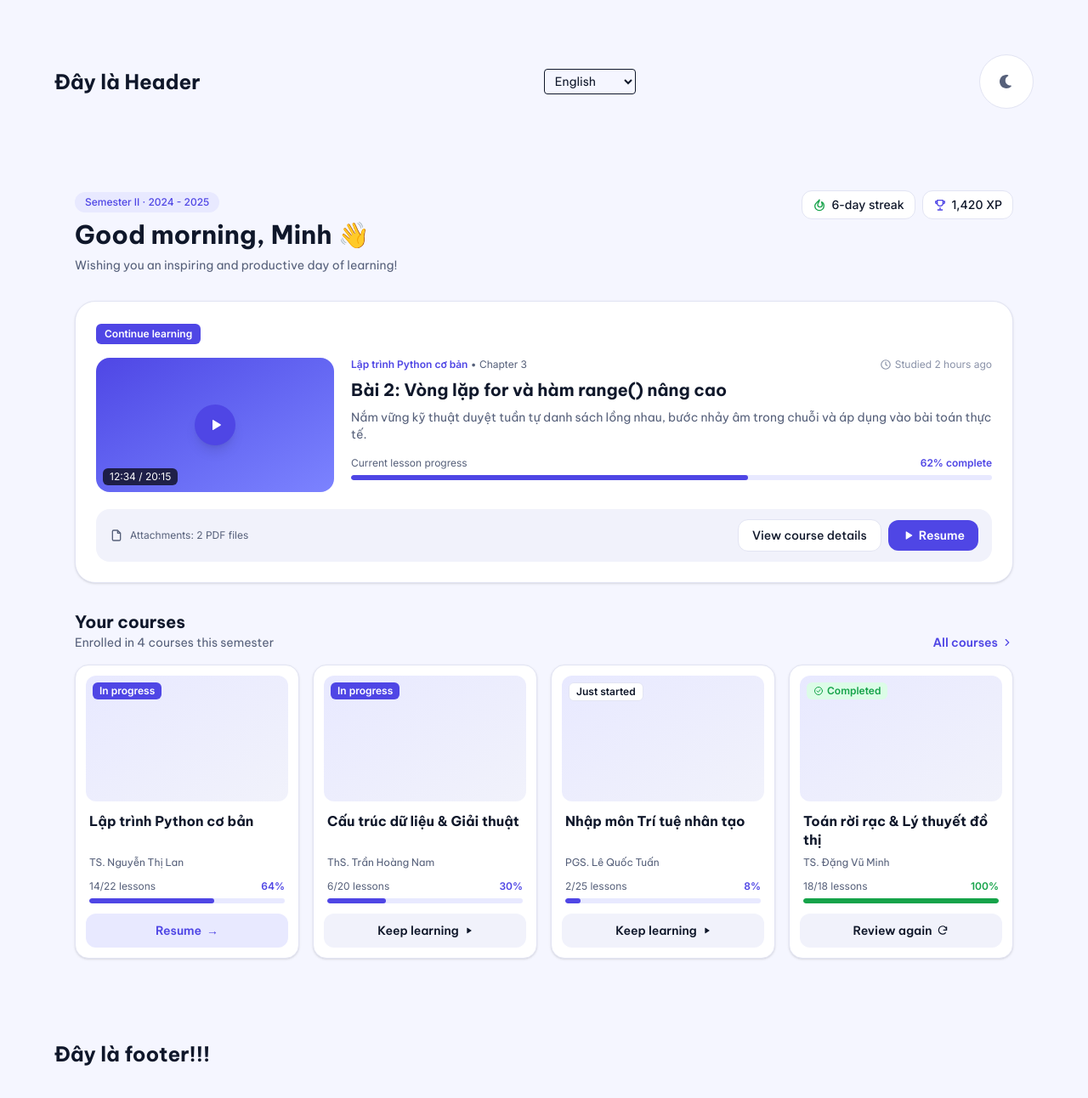
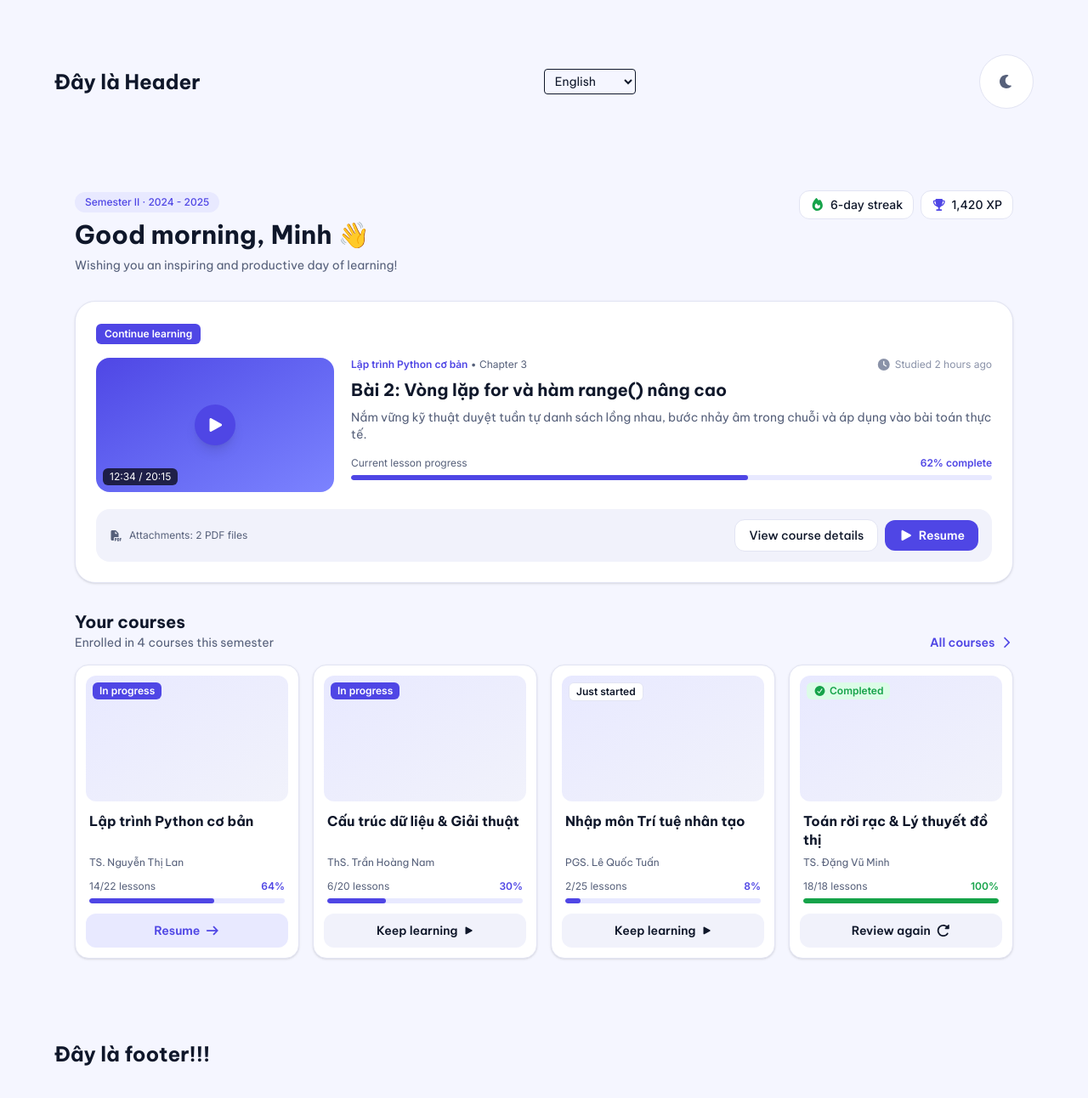
Before and after one commit to hieuntse-hcmut/DATH_17, a React (Vite) app in the folder frontend/: page / in a window 1280 px wide. Shown: the top 1292 px of the page at 85% size. Built offline with nearby package versions, Linux system fonts and the light colour scheme.

Commit message:
change icon homepage

```diff
--- a/frontend/src/pages/Home/components/ContinueLearningCard.tsx
+++ b/frontend/src/pages/Home/components/ContinueLearningCard.tsx
@@ -1,8 +1,8 @@
 import { useTranslation } from 'react-i18next'
 import type { CurrentLesson } from '../services/home.type'
 import ProgressBar from './ProgressBar'
-import { ClockIcon, FileIcon, PlayIcon } from './Icons'
-
+import { FontAwesomeIcon } from '@fortawesome/react-fontawesome'
+import { faClock, faFilePdf, faPlay } from '@fortawesome/free-solid-svg-icons'
 export default function ContinueLearningCard({ lesson }: { lesson: CurrentLesson }) {
   const { t } = useTranslation('home')
   return (
@@ -21,7 +21,7 @@ export default function ContinueLearningCard({ lesson }: { lesson: CurrentLesson
             aria-label={t('continue.resume')}
             className="absolute left-1/2 top-1/2 grid h-12 w-12 -translate-x-1/2 -translate-y-1/2 place-items-center rounded-full bg-primary text-on-primary shadow-lg transition-colors hover:bg-primary-hover focus-visible:outline-2 focus-visible:outline-offset-2 focus-visible:outline-primary"
           >
-            <PlayIcon width={18} height={18} />
+<FontAwesomeIcon icon={faPlay} className="text-lg" />
           </button>
           <span className="absolute bottom-2 left-2 rounded-md bg-black/70 px-2 py-0.5 font-label text-xs text-white">
             {lesson.position} / {lesson.duration}
@@ -35,7 +35,7 @@ export default function ContinueLearningCard({ lesson }: { lesson: CurrentLesson
               {t('continue.chapter', { n: lesson.chapter })}
             </p>
             <p className="flex shrink-0 items-center gap-1 font-label text-xs text-fg-subtle">
-              <ClockIcon width={14} height={14} />
+<FontAwesomeIcon icon={faClock} className="text-sm" />
               {t('continue.lastStudied', { count: lesson.studiedHoursAgo })}
             </p>
           </div>
@@ -56,7 +56,7 @@ export default function ContinueLearningCard({ lesson }: { lesson: CurrentLesson
 
       <div className="mt-5 flex flex-wrap items-center justify-between gap-3 rounded-2xl bg-surface-muted px-4 py-3">
         <p className="flex items-center gap-2 font-label text-xs text-fg-muted">
-          <FileIcon />
+<FontAwesomeIcon icon={faFilePdf} />
           {t('continue.attachments', { count: lesson.attachmentCount })}
         </p>
         <div className="flex items-center gap-2">
@@ -70,8 +70,7 @@ export default function ContinueLearningCard({ lesson }: { lesson: CurrentLesson
             type="button"
             className="flex items-center gap-1.5 rounded-xl bg-primary px-4 py-2 text-sm font-semibold text-on-primary transition-colors hover:bg-primary-hover"
           >
-            <PlayIcon width={14} height={14} />
-            {t('continue.resume')}
+<FontAwesomeIcon icon={faPlay} className="text-sm" />            {t('continue.resume')}
           </button>
         </div>
       </div>
--- a/frontend/src/pages/Home/components/CourseCard.tsx
+++ b/frontend/src/pages/Home/components/CourseCard.tsx
@@ -1,8 +1,8 @@
 import { useTranslation } from 'react-i18next'
 import type { Course } from '../services/home.type'
 import ProgressBar from './ProgressBar'
-import { CheckCircleIcon, PlayIcon, RefreshIcon } from './Icons'
-
+import { FontAwesomeIcon } from '@fortawesome/react-fontawesome'
+import { faArrowRight, faCircleCheck, faPlay, faRotateRight } from '@fortawesome/free-solid-svg-icons'
 const BADGE_STYLE = {
   inProgress: 'bg-primary text-on-primary',
   notStarted: 'bg-surface text-fg border border-border',
@@ -15,11 +15,10 @@ export default function CourseCard({ course }: { course: Course }) {
   const percent = Math.round((course.completedLessons / course.totalLessons) * 100)
 
   const action = done
-    ? { label: t('course.review'), icon: <RefreshIcon width={14} height={14} />, cls: 'bg-surface-muted text-fg hover:bg-primary-soft' }
+    ? { label: t('course.review'), icon: <FontAwesomeIcon icon={faRotateRight} className="text-sm" />, cls: 'bg-surface-muted text-fg hover:bg-primary-soft' }
     : course.isCurrent
-      ? { label: t('course.continue'), icon: <ChevronGlyph />, cls: 'bg-primary-soft text-primary hover:bg-primary hover:text-on-primary' }
-      : { label: t('course.study'), icon: <PlayIcon width={10} height={10} />, cls: 'bg-surface-muted text-fg hover:bg-primary-soft' }
-
+      ? { label: t('course.continue'), icon: <FontAwesomeIcon icon={faArrowRight} className="text-sm" />, cls: 'bg-primary-soft text-primary hover:bg-primary hover:text-on-primary' }
+      : { label: t('course.study'), icon: <FontAwesomeIcon icon={faPlay} className="text-[10px]" />, cls: 'bg-surface-muted text-fg hover:bg-primary-soft' }
   return (
     <article className="flex flex-col rounded-2xl border border-border bg-surface p-3 shadow-sm">
       <div className="relative aspect-16/10 overflow-hidden rounded-xl bg-linear-to-br from-primary-soft to-surface-muted">
@@ -27,8 +26,7 @@ export default function CourseCard({ course }: { course: Course }) {
           <img src={course.thumbnail} alt="" className="absolute inset-0 h-full w-full object-cover" />
         )}
         <span className={`absolute left-2 top-2 flex items-center gap-1 rounded-md px-2 py-0.5 font-label text-xs font-semibold ${BADGE_STYLE[course.status]}`}>
-          {done && <CheckCircleIcon width={12} height={12} />}
-          {t(`status.${course.status}`)}
+{done && <FontAwesomeIcon icon={faCircleCheck} className="text-xs" />}          {t(`status.${course.status}`)}
         </span>
       </div>
 
@@ -57,7 +55,3 @@ export default function CourseCard({ course }: { course: Course }) {
     </article>
   )
 }
-
-function ChevronGlyph() {
-  return <span aria-hidden>→</span>
-}
--- a/frontend/src/pages/Home/components/GreetingHeader.tsx
+++ b/frontend/src/pages/Home/components/GreetingHeader.tsx
@@ -1,6 +1,6 @@
 import { useTranslation } from 'react-i18next'
-import { FlameIcon, TrophyIcon } from './Icons'
-
+import { FontAwesomeIcon } from '@fortawesome/react-fontawesome'
+import { faFire, faTrophy } from '@fortawesome/free-solid-svg-icons'
 interface Props {
   name: string
   streak: number
@@ -23,12 +23,11 @@ export default function
 
       <ul className="flex items-center gap-2 font-label text-sm font-medium">
         <li className="flex items-center gap-1.5 rounded-xl border border-border bg-surface px-3 py-1.5 text-fg">
-          <FlameIcon className="text-tertiary" />
+<FontAwesomeIcon icon={faFire} className="text-tertiary" />
           {t('streak', { count: streak })}
         </li>
         <li className="flex items-center gap-1.5 rounded-xl border border-border bg-surface px-3 py-1.5 text-fg">
-          <TrophyIcon className="text-primary" />
-          {xp.toLocaleString(i18n.language)} XP
+<FontAwesomeIcon icon={faTrophy} className="text-primary" />          {xp.toLocaleString(i18n.language)} XP
         </li>
       </ul>
     </header>
--- a/frontend/src/pages/Home/components/Icons.tsx
+++ /dev/null
@@ -1,32 +0,0 @@
-import type { SVGProps } from 'react'
-
-const base = (p: SVGProps<SVGSVGElement>) => ({
-  width: 16, height: 16, viewBox: '0 0 24 24', fill: 'none',
-  stroke: 'currentColor', strokeWidth: 2, strokeLinecap: 'round' as const,
-  strokeLinejoin: 'round' as const, 'aria-hidden': true, ...p,
-})
-
-export const PlayIcon = (p: SVGProps<SVGSVGElement>) => (
-  <svg {...base(p)} fill="currentColor" stroke="none"><path d="M8 5.14v13.72a1 1 0 0 0 1.5.86l11-6.86a1 1 0 0 0 0-1.72l-11-6.86A1 1 0 0 0 8 5.14Z" /></svg>
-)
-export const FlameIcon = (p: SVGProps<SVGSVGElement>) => (
-  <svg {...base(p)}><path d="M12 3c1 3-3 5-3 9a4 4 0 0 0 8 0c0-2-1-3-1-5 2 1 4 4 4 7a8 8 0 0 1-16 0c0-5 5-6 8-11Z" /></svg>
-)
-export const TrophyIcon = (p: SVGProps<SVGSVGElement>) => (
-  <svg {...base(p)}><path d="M8 21h8M12 17v4M7 4h10v5a5 5 0 0 1-10 0V4ZM7 6H4v1a3 3 0 0 0 3 3M17 6h3v1a3 3 0 0 1-3 3" /></svg>
-)
-export const ClockIcon = (p: SVGProps<SVGSVGElement>) => (
-  <svg {...base(p)}><circle cx="12" cy="12" r="9" /><path d="M12 7v5l3 2" /></svg>
-)
-export const FileIcon = (p: SVGProps<SVGSVGElement>) => (
-  <svg {...base(p)}><path d="M14 3H7a2 2 0 0 0-2 2v14a2 2 0 0 0 2 2h10a2 2 0 0 0 2-2V8l-5-5ZM14 3v5h5" /></svg>
-)
-export const CheckCircleIcon = (p: SVGProps<SVGSVGElement>) => (
-  <svg {...base(p)}><circle cx="12" cy="12" r="9" /><path d="m8 12 3 3 5-6" /></svg>
-)
-export const RefreshIcon = (p: SVGProps<SVGSVGElement>) => (
-  <svg {...base(p)}><path d="M20 11a8 8 0 1 0-2.3 5.7M20 5v6h-6" /></svg>
-)
-export const ChevronRightIcon = (p: SVGProps<SVGSVGElement>) => (
-  <svg {...base(p)}><path d="m9 6 6 6-6 6" /></svg>
-)
--- a/frontend/src/pages/Home/index.tsx
+++ b/frontend/src/pages/Home/index.tsx
@@ -2,7 +2,8 @@ import { useTranslation } from 'react-i18next'
 import GreetingHeader from './components/GreetingHeader'
 import ContinueLearningCard from './components/ContinueLearningCard'
 import CourseCard from './components/CourseCard'
-import { ChevronRightIcon } from './components/Icons'
+import { FontAwesomeIcon } from '@fortawesome/react-fontawesome'
+import { faChevronRight } from '@fortawesome/free-solid-svg-icons'
 import { mockCourses, mockCurrentLesson, mockUser } from './data'
 
 export default function Home() {
@@ -22,8 +23,7 @@ export default function Home() {
           </div>
           <a href="#" className="flex items-center gap-1 text-sm font-semibold text-link hover:underline">
             {t('courses.viewAll')}
-            <ChevronRightIcon width={14} height={14} />
-          </a>
+<FontAwesomeIcon icon={faChevronRight} className="text-sm" />          </a>
         </div>
 
         <div className="grid gap-4 sm:grid-cols-2 lg:grid-cols-4">
```
